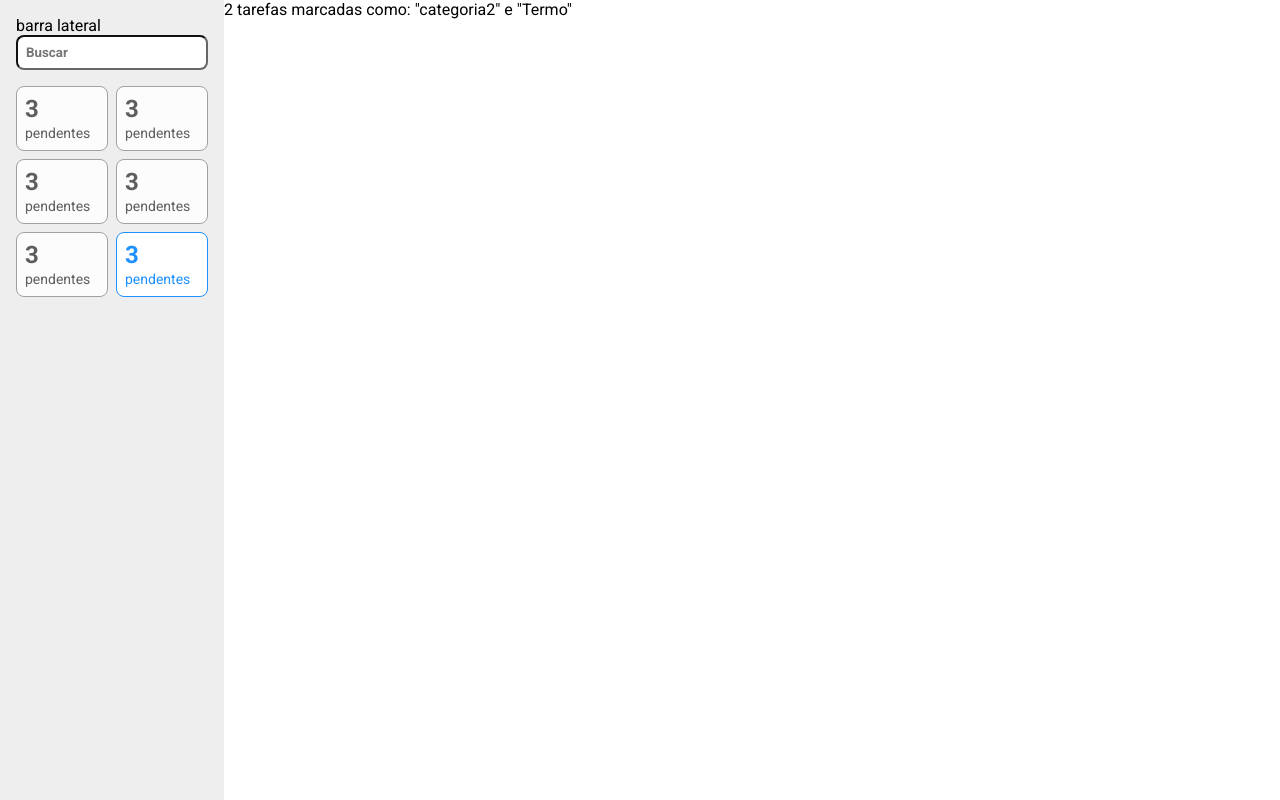
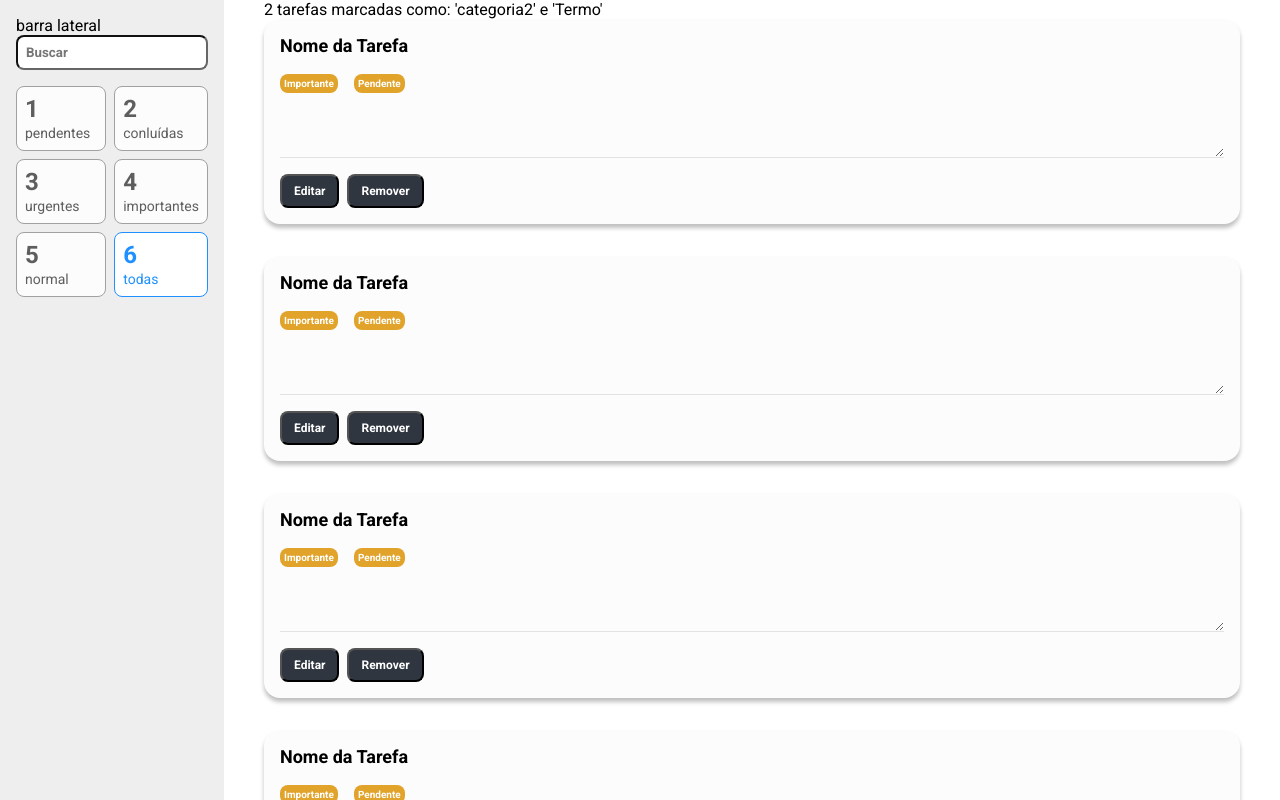
Before and after one commit to RodrigoBergenthal/tarefa-5---Parte-1, a React (Create React App) app: page / in a window 1280 px wide. Built offline with nearby package versions, Linux system fonts and the light colour scheme.

Commit message:
up arquivos

```diff
--- a/public/index.html
+++ b/public/index.html
@@ -1,14 +1,12 @@
 <!DOCTYPE html>
 <html lang="pt-br">
+
 <head>
   <meta charset="utf-8" />
   <link rel="icon" href="%PUBLIC_URL%/favicon.ico" />
   <meta name="viewport" content="width=device-width, initial-scale=1" />
   <meta name="theme-color" content="#000000" />
-    <meta
-      name="description"
-      content="Web site created using create-react-app"
-    />
+  <meta name="description" content="Web site created using create-react-app" />
   <link rel="apple-touch-icon" href="%PUBLIC_URL%/logo192.png" />
   <!--
       manifest.json provides metadata used when your web app is installed on a
@@ -26,9 +24,16 @@
     -->
   <link rel="preconnect" href="https://fonts.googleapis.com">
   <link rel="preconnect" href="https://fonts.gstatic.com" crossorigin>
-    <link href="https://fonts.googleapis.com/css2?family=Roboto:ital,wght@0,400;0,700;1,700&display=swap" rel="stylesheet">
+  <link href="https://fonts.googleapis.com/css2?family=Roboto:ital,wght@0,400;0,700;1,700&display=swap"
+    rel="stylesheet">
+  <link rel="preconnect" href="https://fonts.googleapis.com">
+  <link rel="preconnect" href="https://fonts.gstatic.com" crossorigin>
+  <link
+    href="https://fonts.googleapis.com/css2?family=Roboto&family=Roboto+Mono:ital,wght@0,100..700;1,100..700&display=swap"
+    rel="stylesheet">
   <title>Minhas Tarefas</title>
 </head>
+
 <body>
   <noscript>You need to enable JavaScript to run this app.</noscript>
   <div id="root"></div>
@@ -43,4 +48,5 @@
       To create a production bundle, use `npm run build` or `yarn build`.
     -->
 </body>
+
 </html>
--- a/src/components/FiltroCard/index.tsx
+++ b/src/components/FiltroCard/index.tsx
@@ -2,12 +2,14 @@
 
 export type Props = {
   ativo?: boolean
+  contador: number
+  legenda: string
 }
 
-const FiltroCard = (props: Props) => (
-  <S.Card ativo={props.ativo}>
-    <S.Contador>3</S.Contador>
-    <S.Label>pendentes</S.Label>
+const FiltroCard = ({ ativo, contador, legenda }: Props) => (
+  <S.Card ativo={ativo}>
+    <S.Contador>{contador}</S.Contador>
+    <S.Label>{legenda}</S.Label>
   </S.Card>
 )
 
--- a/src/components/FiltroCard/styles.ts
+++ b/src/components/FiltroCard/styles.ts
@@ -1,7 +1,9 @@
 import styled from 'styled-components'
 import { Props } from '.'
 
-export const Card = styled.div<Props>`
+type PropsSemLegendaEContador = Omit<Props, 'contador' | 'legenda'>
+
+export const Card = styled.div<PropsSemLegendaEContador>`
   padding: 8px;
   border: 1px solid ${(props) => (props.ativo ? '#1e90ff' : ' #a1a1a1')};
   background-color: ${(props) => (props.ativo ? '#ffff' : ' #fcfcfc')};
--- /dev/null
+++ b/src/components/Tarefa/index.tsx
@@ -0,0 +1,16 @@
+import * as S from './styles'
+
+const Tarefa = () => (
+  <S.Card>
+    <S.Titulo>Nome da Tarefa</S.Titulo>
+    <S.Tag>Importante</S.Tag>
+    <S.Tag>Pendente</S.Tag>
+    <S.Descricao />
+    <S.BarraAcoes>
+      <S.Botao>Editar</S.Botao>
+      <S.Botao>Remover</S.Botao>
+    </S.BarraAcoes>
+  </S.Card>
+)
+
+export default Tarefa
--- /dev/null
+++ b/src/components/Tarefa/styles.ts
@@ -0,0 +1,57 @@
+import styled from 'styled-components'
+
+export const Card = styled.div`
+  background-color: #fcfcfc;
+  box-shadow: 0px 4px 4px rgba(0, 0, 0, 0.25);
+  padding: 16px;
+  margin-bottom: 32px;
+  border-radius: 16px;
+`
+
+export const Titulo = styled.h3`
+  font-size: 18px;
+  font-weight: bold;
+  margin-bottom: 16px;
+`
+
+export const Tag = styled.span`
+  padding: 4px;
+  color: #ffff;
+  font-weight: bold;
+  font-size: 10px;
+  background-color: #e1a32a;
+  border-radius: 8px;
+  margin-right: 16px;
+  display: inline-block;
+`
+
+export const Descricao = styled.textarea`
+  color: #8b8b8b;
+  font-size: 14px;
+  line-height: 24px;
+  font-family: 'Roboto mono', monospace;
+  display: block;
+  width: 100%;
+  margin-botton: 16px;
+  margin-top: 16px;
+  rezize: none;
+  border: none;
+  background-color: transparent;
+`
+
+export const BarraAcoes = styled.div`
+  border-top: 1px solid rgba(0, 0, 0, 0.1);
+  padding-top: 16px;
+`
+
+export const Botao = styled.button`
+  font-weight: bold;
+  font-size: 12px;
+  color: #ffff;
+  padding: 8px 12px;
+  border: nome;
+  cursor: pointer;
+  background-color: #2f3640;
+  border-radius: 8px;
+  margin-right: 8px;
+`
--- a/src/containers/BarraLateral/index.tsx
+++ b/src/containers/BarraLateral/index.tsx
@@ -9,12 +9,12 @@
     <div>
       <S.Campo type="text" placeholder="Buscar" />
       <S.Filtros>
-        <FiltroCard />
-        <FiltroCard />
-        <FiltroCard />
-        <FiltroCard />
-        <FiltroCard />
-        <FiltroCard ativo />
+        <FiltroCard legenda="pendentes" contador={1} />
+        <FiltroCard legenda="conluídas" contador={2} />
+        <FiltroCard legenda="urgentes" contador={3} />
+        <FiltroCard legenda="importantes" contador={4} />
+        <FiltroCard legenda="normal" contador={5} />
+        <FiltroCard legenda="todas" contador={6} ativo />
       </S.Filtros>
     </div>
   </S.Aside>
--- a/src/containers/ListaDeTarefas/index.tsx
+++ b/src/containers/ListaDeTarefas/index.tsx
@@ -1,7 +1,27 @@
+import Tarefa from '../../components/Tarefa'
+import { Container } from './styles'
+
 const ListaDeTarefas = () => (
-  <main>
-    <p> 2 tarefas marcadas como: "categoria2" e "Termo"</p>
-  </main>
+  <Container>
+    <p>2 tarefas marcadas como: &apos;categoria2&apos; e &apos;Termo&apos;</p>
+    <ul>
+      <li>
+        <Tarefa />
+      </li>
+      <li>
+        <Tarefa />
+      </li>
+      <li>
+        <Tarefa />
+      </li>
+      <li>
+        <Tarefa />
+      </li>
+      <li>
+        <Tarefa />
+      </li>
+    </ul>
+  </Container>
 )
 
 export default ListaDeTarefas
--- /dev/null
+++ b/src/containers/ListaDeTarefas/styles.ts
@@ -0,0 +1,7 @@
+import styled from 'styled-components'
+
+export const Container = styled.main`
+  padding: 0 40px;
+  height: 100vh;
+  overflow-y: scroll;
+`
--- a/src/styles/index.ts
+++ b/src/styles/index.ts
@@ -6,6 +6,7 @@
   padding: 0;
   box-sizing: border-box;
   font-family: Roboto, sans-serif;
+  list-style: none;
 
 }`
 
```
Lines whose indentation alone changed are shown as unchanged.
